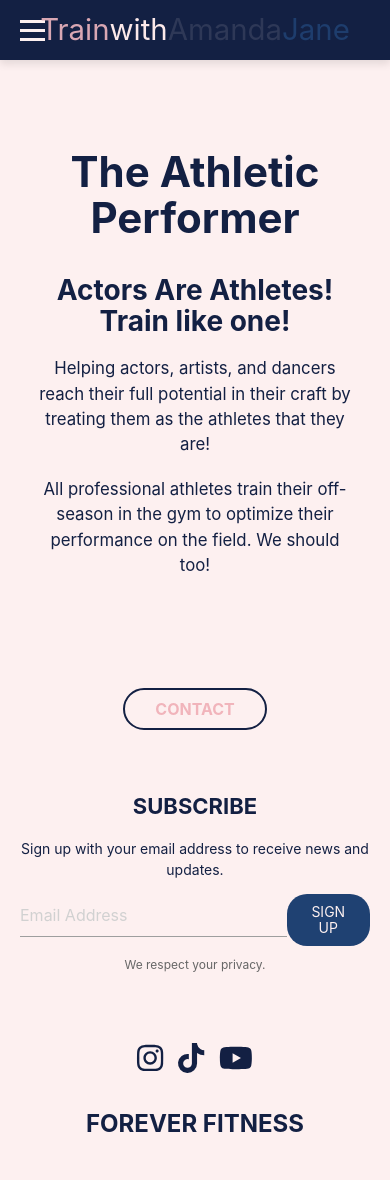
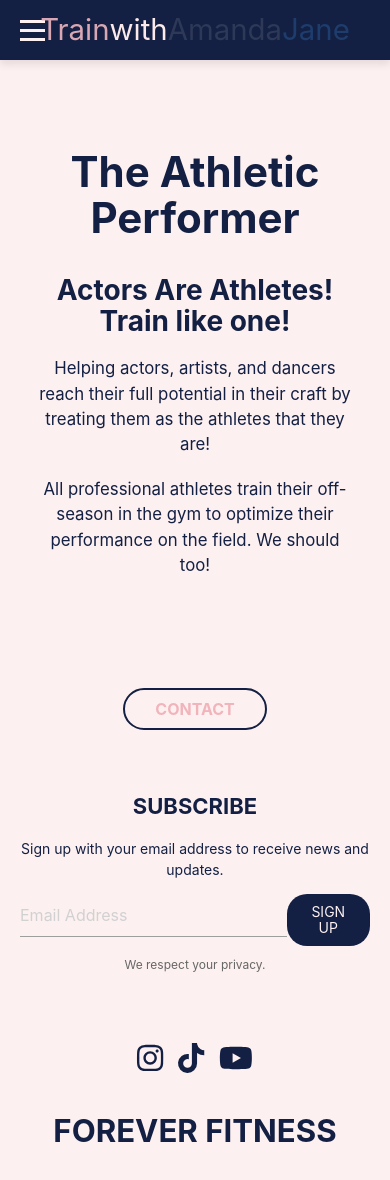
Before and after one commit to Barefootjiggy/TAJ-F, a React (Create React App) app: page / in a window 390 px wide. Shown: the top 1180 px of the page. Built offline with nearby package versions, Linux system fonts and the light colour scheme.

Commit message:
footer branding responsive

```diff
--- a/src/components/Footer/Footer.css
+++ b/src/components/Footer/Footer.css
@@ -28,7 +28,7 @@
 }
 
 .contact-button:hover {
-  background-color: #1F4172;
+  background-color: #029be5;
   color: #FDF0F0;
 }
 
@@ -59,7 +59,7 @@
 }
 
 .subscribe-button {
-  background-color: #1F4172;
+  background-color: #132043;
   color: #FDF0F0;
   border: none;
   padding: 10px 20px;
@@ -68,7 +68,7 @@
 }
 
 .subscribe-button:hover {
-  background-color: #132043;
+  background-color: #029be5;
 }
 
 .privacy-text {
@@ -91,22 +91,22 @@
 }
 
 .social-icons a:hover {
-  color: #1F4172; /* Color change on hover */
+  color: #029be5; /* Color change on hover */
 }
 
 /* Footer Branding */
 .footer-brand {
-  font-size: 24px;
+  font-size: clamp(24px, 8vw, 120px); /* Scales dynamically with screen width */
   font-weight: bold;
   color: #132043;
-  text-transform: uppercase;
-  margin-top: 30px;
+  display: flex;
+  justify-content: center;
 }
 
 /* Ensures the link inside .footer-brand keeps the original color */
 .footer-brand a {
   text-decoration: none;
-  color: #132043 !important; /* Forces the original color */
+  color: #132043 !important; /* Keeps the original color */
 }
 
 .footer-brand a:hover {
```
